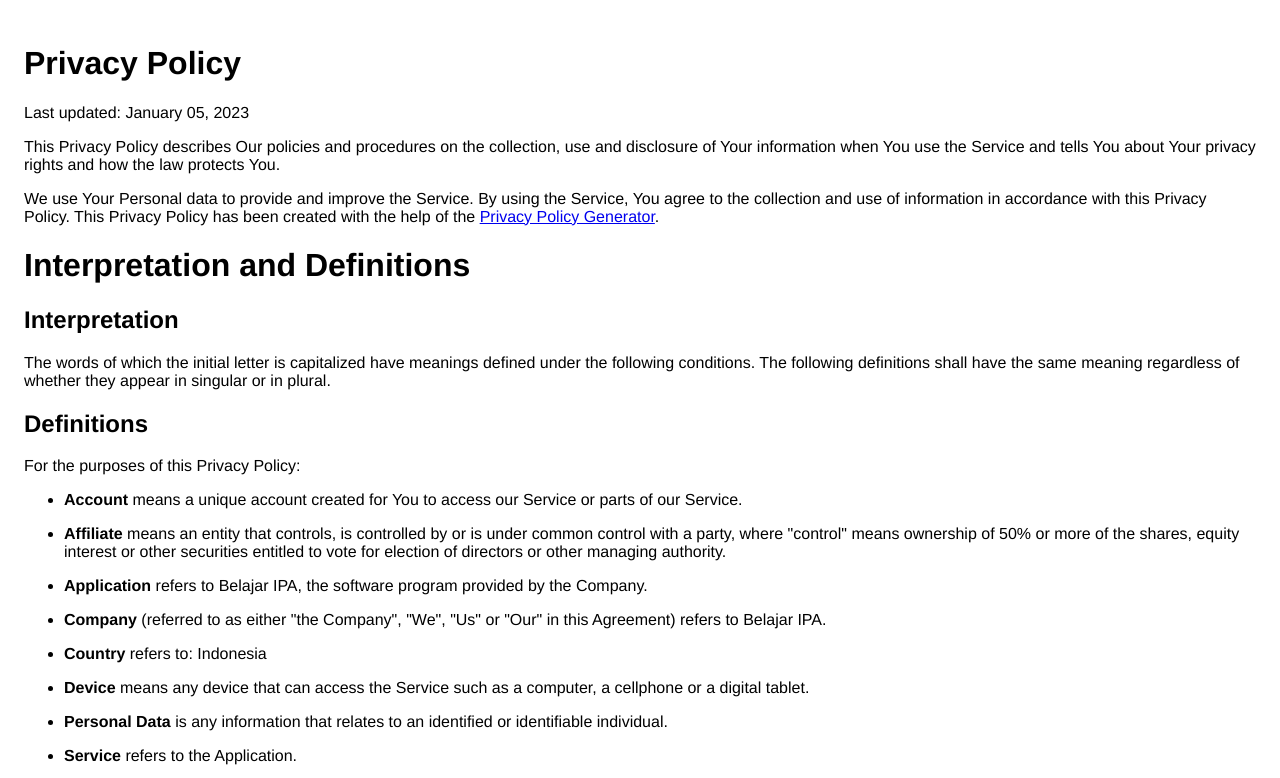
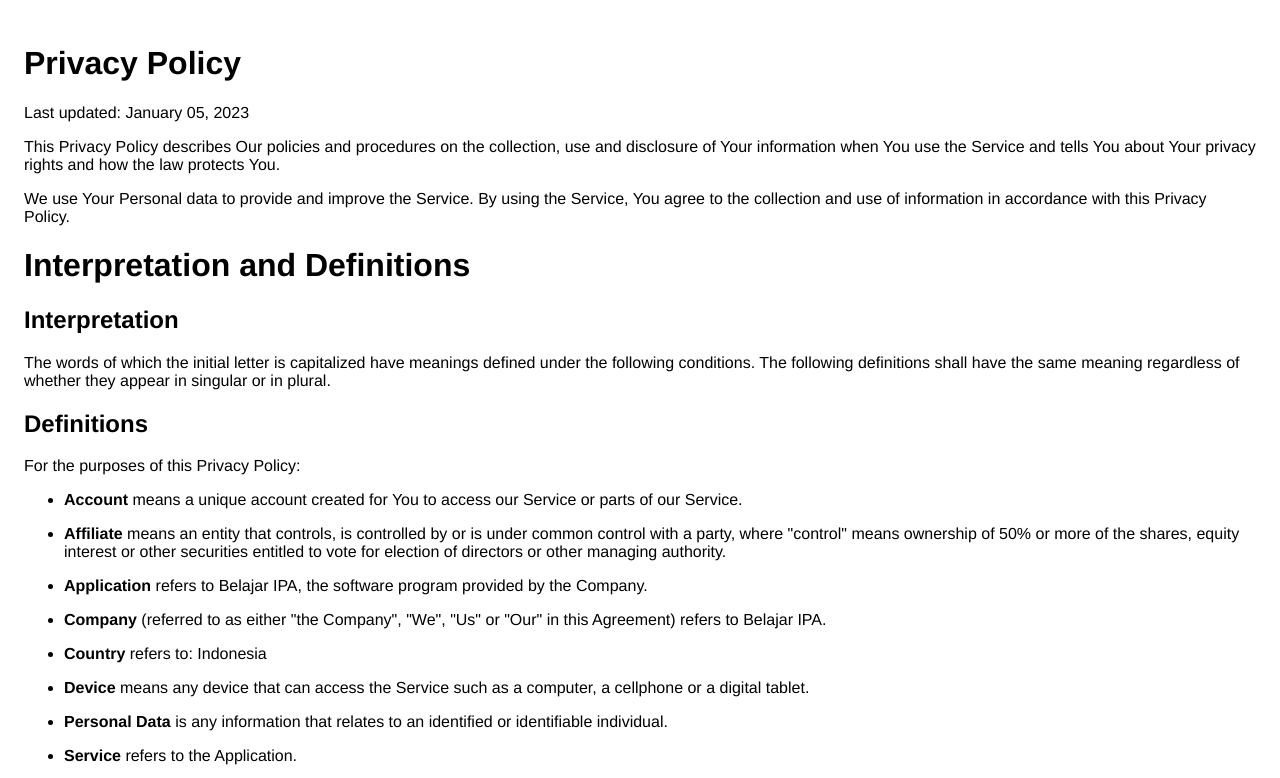
Before and after one commit to abdulazizahwan/inmars-web, a plain HTML site: page peredaran-darah/privacy-policy.html in a window 1280 px wide. Shown: the top 778 px of the page. Drawn offline with Linux system fonts and the light colour scheme.

Commit message:
update privacy policy

```diff
--- a/peredaran-darah/privacy-policy.html
+++ b/peredaran-darah/privacy-policy.html
@@ -19,9 +19,7 @@
     <p>This Privacy Policy describes Our policies and procedures on the collection, use and disclosure of Your
         information when You use the Service and tells You about Your privacy rights and how the law protects You.</p>
     <p>We use Your Personal data to provide and improve the Service. By using the Service, You agree to the collection
-        and use of information in accordance with this Privacy Policy. This Privacy Policy has been created with the
-        help of the <a href="https://www.privacypolicies.com/privacy-policy-generator/" target="_blank">Privacy Policy
-            Generator</a>.</p>
+        and use of information in accordance with this Privacy Policy.</p>
     <h1>Interpretation and Definitions</h1>
     <h2>Interpretation</h2>
     <p>The words of which the initial letter is capitalized have meanings defined under the following conditions. The
```
